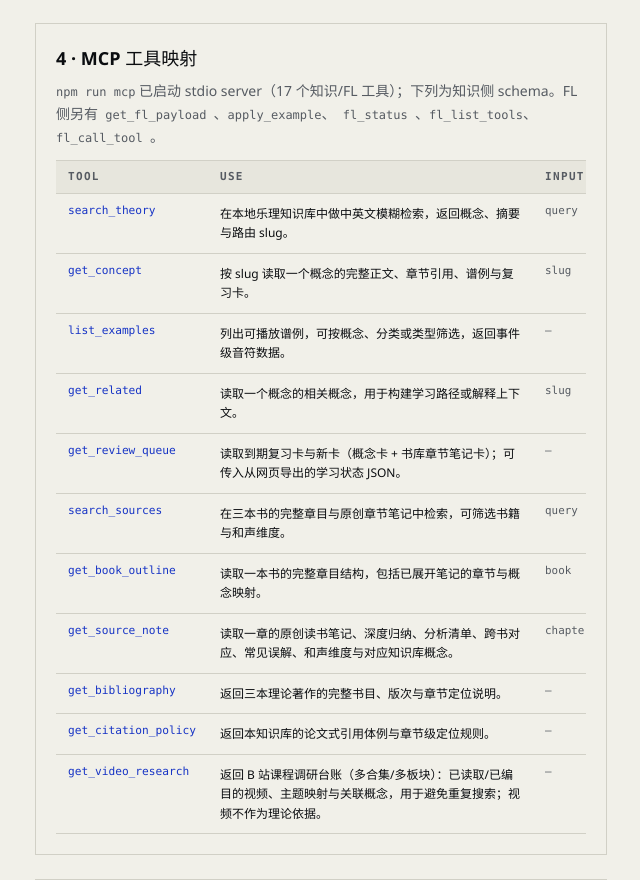
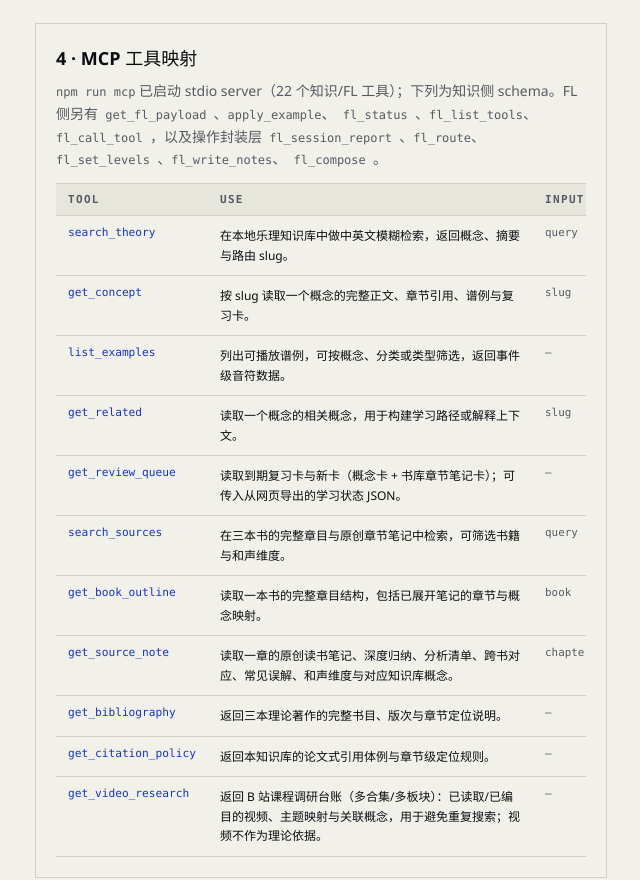
Before and after one commit to Gorilla-Kevv/music-theory, a React (Vite) app: page /agent in a window 1280 px wide. Shown: the part 1708-2588 px from the top of the page, without its empty margins (261-901 px from the left). Built offline with nearby package versions, Linux system fonts and the light colour scheme.

Commit message:
阶段39: 修正 /agent 页 MCP 工具数为 22 并列出 FL 封装层

```diff
--- a/src/routes/Agent.tsx
+++ b/src/routes/Agent.tsx
@@ -188,10 +188,13 @@ theoryApi.videos({ status: "read" });`}
           <section className="border border-line p-4 sm:p-5">
             <h2 className="text-lg font-semibold">4 · MCP 工具映射</h2>
             <p className="reading-column mt-2 text-sm leading-relaxed text-muted">
-              <code className="font-mono text-xs">npm run mcp</code> 已启动 stdio server（17 个知识/FL 工具）；下列为知识侧 schema。FL 侧另有
+              <code className="font-mono text-xs">npm run mcp</code> 已启动 stdio server（22 个知识/FL 工具）；下列为知识侧 schema。FL 侧另有
               <code className="font-mono text-xs"> get_fl_payload </code>、<code className="font-mono text-xs">apply_example</code>、
               <code className="font-mono text-xs"> fl_status </code>、<code className="font-mono text-xs">fl_list_tools</code>、
-              <code className="font-mono text-xs"> fl_call_tool </code>。
+              <code className="font-mono text-xs"> fl_call_tool </code>，以及操作封装层
+              <code className="font-mono text-xs"> fl_session_report </code>、<code className="font-mono text-xs">fl_route</code>、
+              <code className="font-mono text-xs"> fl_set_levels </code>、<code className="font-mono text-xs">fl_write_notes</code>、
+              <code className="font-mono text-xs"> fl_compose </code>。
             </p>
             <div className="mt-3 overflow-x-auto">
               <table className="w-full min-w-[560px] border-collapse text-left text-xs">
```
